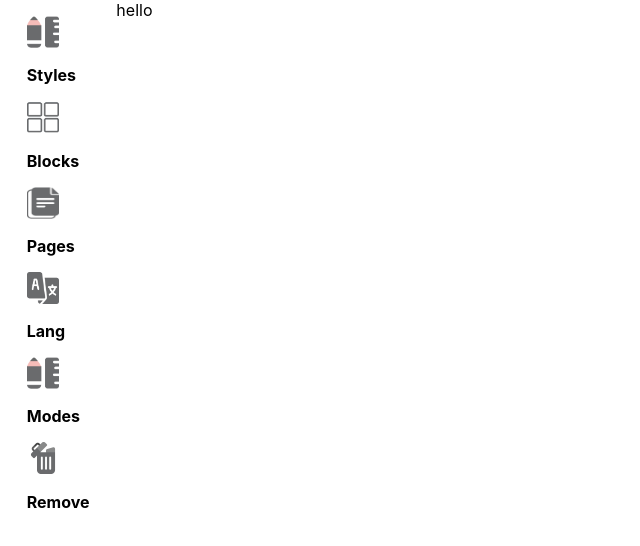
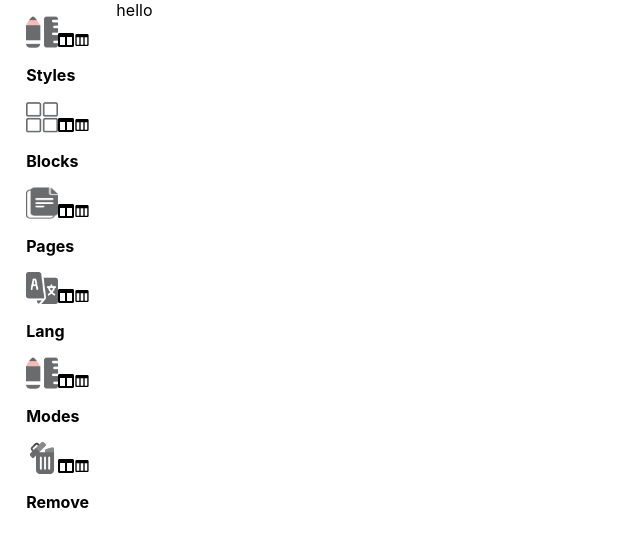
Before and after one commit to hasnatsajid/Template-Creator, a React (Create React App) app: page / in a window 1280 px wide. Shown: the top 546 px of the page, without its empty margins (0-640 px from the left). Built offline with nearby package versions, Linux system fonts and the light colour scheme.

Commit message:
added react icons

```diff
--- a/package.json
+++ b/package.json
@@ -11,6 +11,7 @@
     "react": "^18.2.0",
     "react-beautiful-dnd": "^13.1.0",
     "react-dom": "^18.2.0",
+    "react-icons": "^4.4.0",
     "react-router-dom": "^6.3.0",
     "react-scripts": "5.0.1",
     "styled-components": "^5.3.5",
--- a/src/components/Sidebar.js
+++ b/src/components/Sidebar.js
@@ -1,6 +1,10 @@
 import { Link } from 'react-router-dom';
 import { Draggable, Droppable, DragDropContext } from 'react-beautiful-dnd';
 import { useState } from 'react';
+
+// Importing react-icons
+import { BiColumns } from 'react-icons/bi';
+import { FaColumns } from 'react-icons/fa';
 
 const SideBar = () => {
   const onDragEnd = (result) => {
@@ -32,7 +36,15 @@ const SideBar = () => {
       name: 'Blocks',
       key: '23463',
       img: '/assets/images/blocks.png',
-      blocks: [{ basic: [{ name: '2 columns', icon: '' }] }, { basic: [{ name: '2 columns', icon: '' }] }],
+      blocks: [
+        {
+          basic: [
+            { name: '2 Columns', icon: 'faColumns' },
+            { name: '2 Columns', icon: 'fa fa-column' },
+          ],
+        },
+        { default: [{ name: 'Sign in', icon: '' }] },
+      ],
     },
     {
       name: 'Pages',
@@ -72,6 +84,9 @@ const SideBar = () => {
                       <Link to="/">
                         <div className="sidebar_item">
                           <img src={item.img} alt="" />
+                          <FaColumns />
+                          <BiColumns />
+
                           <h2>{item.name}</h2>
                         </div>
                       </Link>
```
Also changed, not shown: 1 other file (tests, documents, lock files or other folders).
